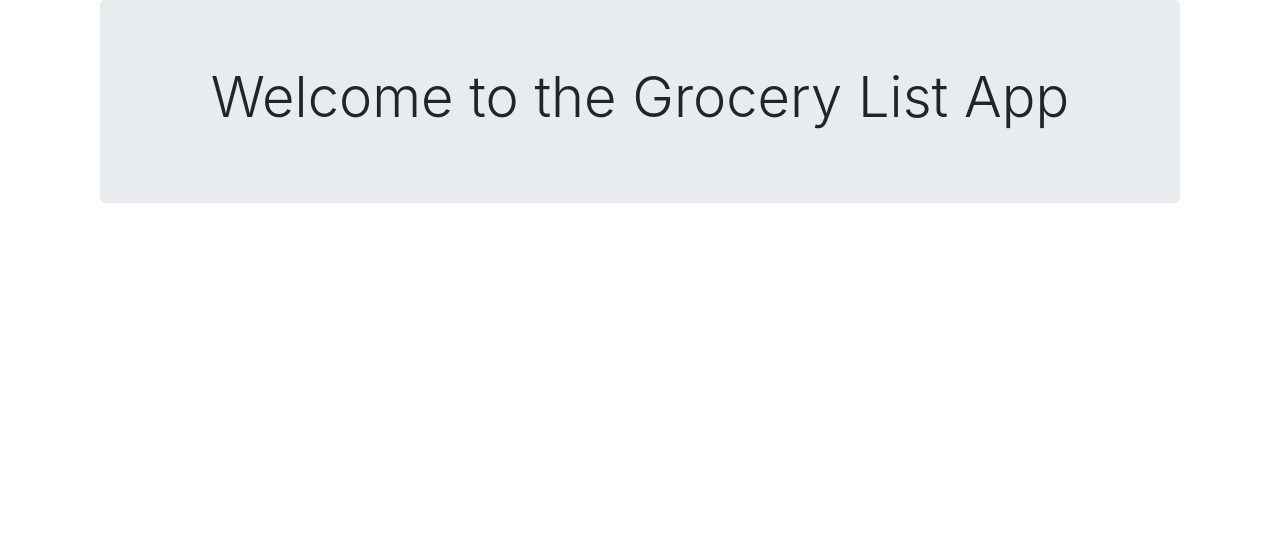
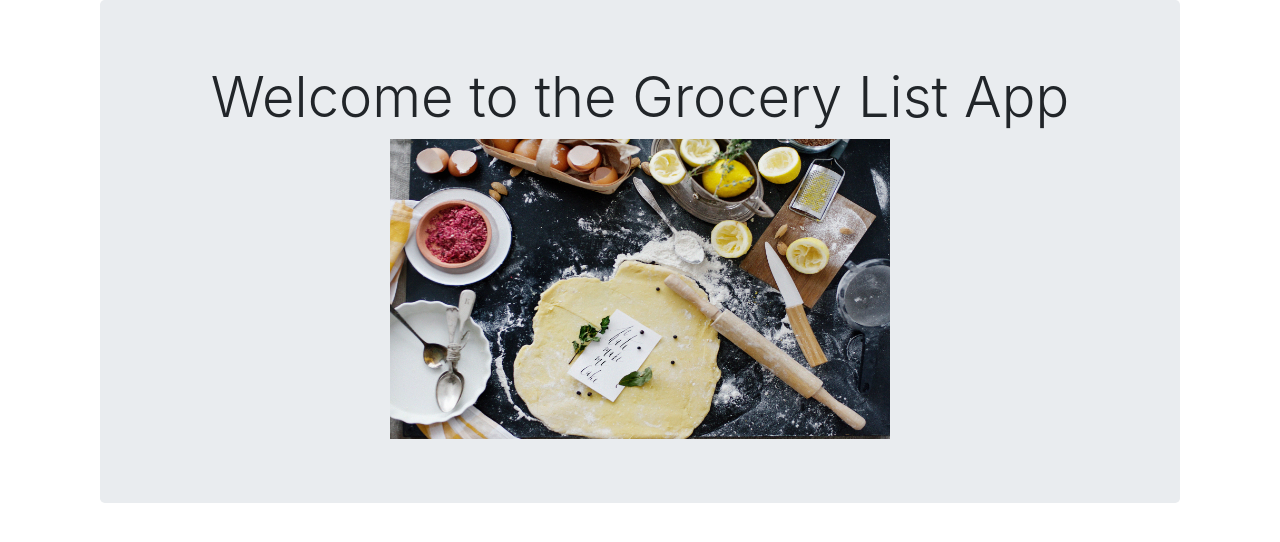
Before and after one commit to seg1129/recipeManagement, a Django app: template recipe/templates/home.html in a window 1280 px wide. Shown: the part 56-598 px from the top of the page. Run offline with Django 3.2, Linux system fonts and the light colour scheme; the template is opened without the code that fills it, so the values that code supplies are empty; some libraries are stand-ins or nearby versions.

Commit message:
adding a photo stock image on the home page

```diff
--- a/recipe/templates/home.html
+++ b/recipe/templates/home.html
@@ -1,9 +1,11 @@
 <!DOCTYPE html>
 {% extends "base.html" %}
+{% load staticfiles %}
 {% block main_content %}
   <div class="container">
     <div class="jumbotron">
       <h1 class="display-4"><center> Welcome to the Grocery List App </center></h1>
+      <center><img src = "{% static 'baking-bread-cooking.jpg' %}" style="width:500px;height:300px;"></center>
     </div>
   </div>
 {% endblock %}
```
Also changed, not shown: recipe/static/baking-bread-cooking.jpg (added).
